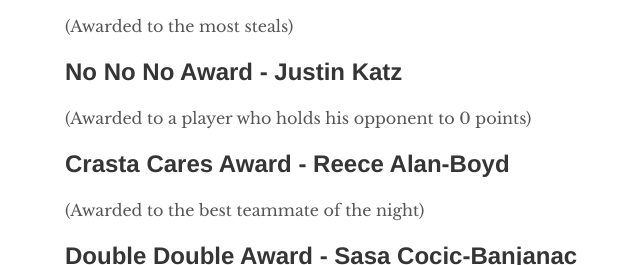
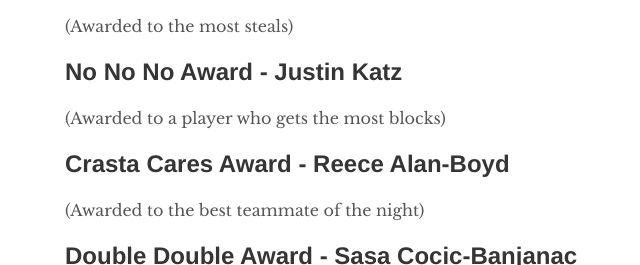
Before and after one commit to nohharri/tdpba, a Jekyll site: the page built from _posts/2018-02-07-preseason-game-2.md, in a window 1280 px wide and 900 px high, scrolled down 536 px, cut to the strip 152-417 px from the top of the window. Shown: the whole strip, without its empty margins (175-815 px from the left). Built offline with Jekyll 4.4.1, drawn with Linux system fonts in a browser that asks for light colours.

Commit message:
Update 2018-02-07-preseason-game-2.md

```diff
--- a/_posts/2018-02-07-preseason-game-2.md
+++ b/_posts/2018-02-07-preseason-game-2.md
@@ -10,7 +10,7 @@ author: "Harrison Noh"
 ## Westbrook Award - Sasa Cocic-Banjanac, Justin Katz
 (Awarded to the most steals)
 ## No No No Award - Justin Katz
-(Awarded to a player who holds his opponent to 0 points)
+(Awarded to a player who gets the most blocks)
 ## Crasta Cares Award - Reece Alan-Boyd
 (Awarded to the best teammate of the night)
 ## Double Double Award - Sasa Cocic-Banjanac
```
